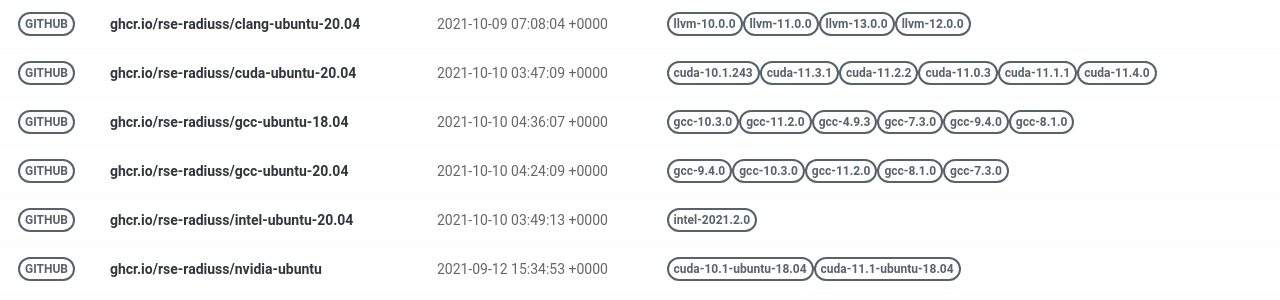
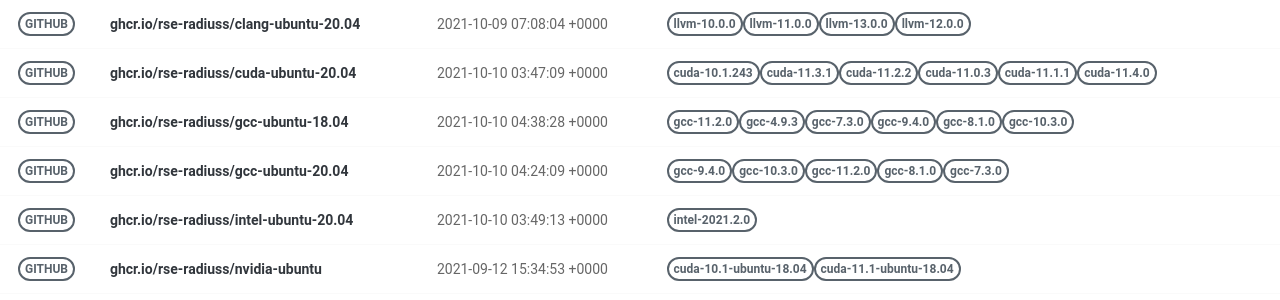
Before and after one commit to rse-ops/docker-images, a Jekyll site: the page built from pages/index.md, in a window 1280 px wide. Shown: the part 179-479 px from the top of the page. Built offline with Jekyll 4.4.1, drawn with Linux system fonts in a browser that asks for light colours; nearby versions of some CDN libraries.

Commit message:
Automated push to update library 2021-10-10

```diff
--- a/_library/ghcr.io-rse-radiuss-gcc-ubuntu-18.04.md
+++ b/_library/ghcr.io-rse-radiuss-gcc-ubuntu-18.04.md
@@ -1,14 +1,11 @@
 ---
 layout: container
 name: ghcr.io/rse-radiuss/gcc-ubuntu-18.04
-updated_at: 2021-10-10 04:36:07.555736
+updated_at: 2021-10-10 04:38:28.558723
 
 
 container_url: https://github.com/orgs/rse-radiuss/packages/container/package/gcc-ubuntu-18.04
 versions:
- - tag: gcc-10.3.0
-   dockerfile: https://github.com/rse-radiuss/docker-images/blob/main/ubuntu/gcc/Dockerfile
-   manifest: https://crane.ggcr.dev/manifest/ghcr.io/rse-radiuss/gcc-ubuntu-18.04:gcc-10.3.0
  - tag: gcc-11.2.0
    dockerfile: https://github.com/rse-radiuss/docker-images/blob/main/ubuntu/gcc/Dockerfile
    manifest: https://crane.ggcr.dev/manifest/ghcr.io/rse-radiuss/gcc-ubuntu-18.04:gcc-11.2.0
```
Also changed, not shown: other parts of _library/ghcr.io-rse-radiuss-gcc-ubuntu-18.04.md (+3 -0 lines).
